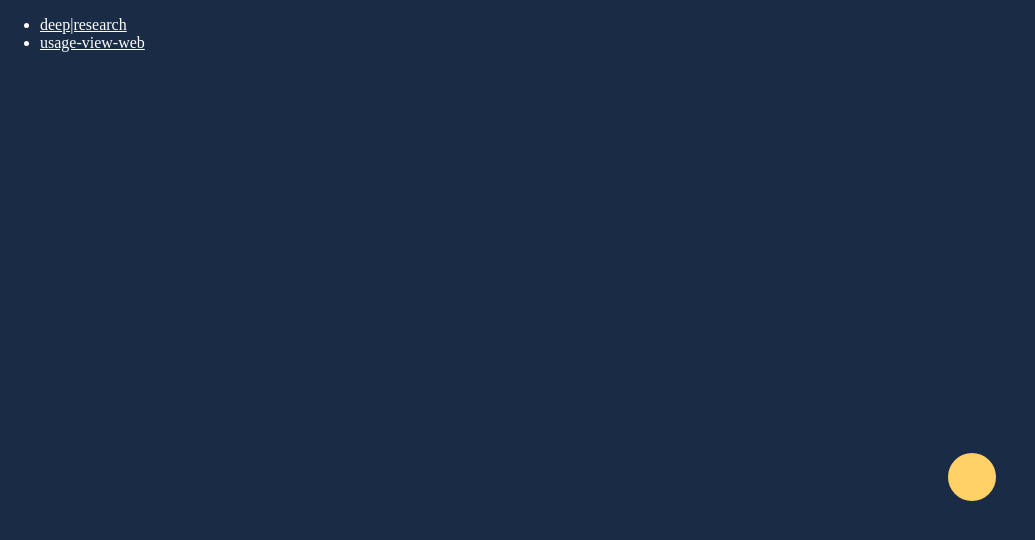
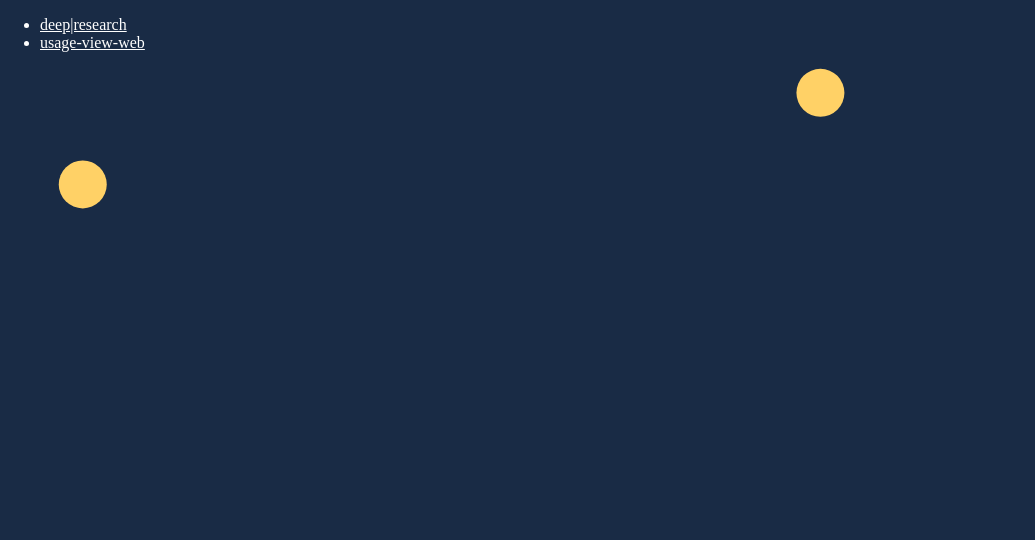
Before and after one commit to PhillipNordwall/PhillipNordwall.github.io, a plain HTML site: page index.html in a window 1280 px wide. Shown: the whole page, without its empty margins (0-1035 px from the left). Drawn offline with Linux system fonts and the light colour scheme.

Commit message:
Animate two interacting bouncing balls

```diff
--- a/index.html
+++ b/index.html
@@ -18,7 +18,8 @@
         overflow: hidden;
       }
 
-      #ball {
+      .ball {
+        position: absolute;
         width: min(48px, 30vmin);
         aspect-ratio: 1;
         border-radius: 50%;
@@ -38,8 +39,9 @@
     </style>
   </head>
   <body>
-    <main id="playfield" aria-label="Bouncing ball animation">
-      <div id="ball"></div>
+    <main id="playfield" aria-label="Two bouncing balls">
+      <div class="ball"></div>
+      <div class="ball"></div>
     </main>
     <nav aria-label="Projects">
       <ul>
@@ -49,32 +51,137 @@
     </nav>
     <script>
       const playfield = document.querySelector('#playfield');
-      const ball = document.querySelector('#ball');
-      const startedAt = performance.now();
+      const initialSpeed = 225;
+      const attraction = 48000;
+      const repulsion = 96000;
+      const balls = Array.from(playfield.querySelectorAll('.ball'), (element) => {
+        const direction = Math.random() * 2 * Math.PI;
+        return {
+          element,
+          x: 0,
+          y: 0,
+          vx: initialSpeed * Math.cos(direction),
+          vy: initialSpeed * Math.sin(direction),
+        };
+      });
+      const [first, second] = balls;
+      let diameter;
       let maxX;
       let maxY;
+      let pointer = null;
+      let previousTime;
 
       function measure() {
-        maxX = Math.max(0, playfield.clientWidth - ball.offsetWidth);
-        maxY = Math.max(0, playfield.clientHeight - ball.offsetHeight);
+        diameter = first.element.getBoundingClientRect().width;
+        maxX = Math.max(0, playfield.clientWidth - diameter);
+        maxY = Math.max(0, playfield.clientHeight - diameter);
       }
 
-      function bounce(distance, limit) {
-        if (limit === 0) return 0;
-        const cycle = distance % (2 * limit);
-        return Math.min(cycle, 2 * limit - cycle);
+      function bounceOffWalls(ball) {
+        if (ball.x < 0 || ball.x > maxX) {
+          ball.vx = ball.x < 0 ? Math.abs(ball.vx) : -Math.abs(ball.vx);
+          ball.x = Math.max(0, Math.min(ball.x, maxX));
+        }
+        if (ball.y < 0 || ball.y > maxY) {
+          ball.vy = ball.y < 0 ? Math.abs(ball.vy) : -Math.abs(ball.vy);
+          ball.y = Math.max(0, Math.min(ball.y, maxY));
+        }
+      }
+
+      function advance(seconds) {
+        const dx = second.x - first.x;
+        const dy = second.y - first.y;
+        const distance = Math.hypot(dx, dy);
+        if (distance > 0) {
+          const attractionStep = attraction * seconds / Math.max(distance, diameter) ** 2;
+          const dvx = attractionStep * dx / distance;
+          const dvy = attractionStep * dy / distance;
+          first.vx += dvx;
+          first.vy += dvy;
+          second.vx -= dvx;
+          second.vy -= dvy;
+        }
+
+        for (const ball of balls) {
+          if (pointer) {
+            const dx = ball.x + diameter / 2 - pointer.x;
+            const dy = ball.y + diameter / 2 - pointer.y;
+            const distance = Math.hypot(dx, dy);
+            if (distance > 0) {
+              // Limit the acceleration within the ball's radius.
+              const repulsionStep = repulsion * seconds / Math.max(distance, diameter / 2) ** 2;
+              ball.vx += repulsionStep * dx / distance;
+              ball.vy += repulsionStep * dy / distance;
+            }
+          }
+          ball.x += ball.vx * seconds;
+          ball.y += ball.vy * seconds;
+          bounceOffWalls(ball);
+        }
+
+        collide();
+      }
+
+      function collide() {
+        const dx = second.x - first.x;
+        const dy = second.y - first.y;
+        const distance = Math.hypot(dx, dy);
+        if (distance >= diameter) return;
+
+        const nx = distance > 0 ? dx / distance : 1;
+        const ny = distance > 0 ? dy / distance : 0;
+        const overlap = (diameter - distance) / 2;
+        first.x -= overlap * nx;
+        first.y -= overlap * ny;
+        second.x += overlap * nx;
+        second.y += overlap * ny;
+
+        // Equal masses exchange their velocity components along the contact normal.
+        const closingSpeed = (first.vx - second.vx) * nx + (first.vy - second.vy) * ny;
+        if (closingSpeed > 0) {
+          first.vx -= closingSpeed * nx;
+          first.vy -= closingSpeed * ny;
+          second.vx += closingSpeed * nx;
+          second.vy += closingSpeed * ny;
+        }
+        bounceOffWalls(first);
+        bounceOffWalls(second);
+      }
+
+      function render() {
+        for (const ball of balls) {
+          ball.element.style.transform = `translate(${ball.x}px, ${ball.y}px)`;
+        }
       }
 
       function animate(now) {
-        const seconds = (now - startedAt) / 1000;
-        const x = bounce(maxX / 2 + seconds * 180, maxX);
-        const y = bounce(maxY / 2 + seconds * 135, maxY);
-        ball.style.transform = `translate(${x}px, ${y}px)`;
+        const elapsed = Math.min((now - (previousTime ?? now)) / 1000, 0.05);
+        previousTime = now;
+        const steps = Math.ceil(elapsed * 240);
+        for (let step = 0; step < steps; step++) {
+          advance(elapsed / steps);
+        }
+        render();
         requestAnimationFrame(animate);
       }
 
       measure();
+      first.x = Math.random() * maxX;
+      first.y = Math.random() * maxY;
+      do {
+        second.x = Math.random() * maxX;
+        second.y = Math.random() * maxY;
+      } while (Math.hypot(second.x - first.x, second.y - first.y) < diameter);
+      render();
+
       window.addEventListener('resize', measure);
+      window.addEventListener('pointermove', (event) => {
+        if (event.pointerType === 'mouse') {
+          pointer = { x: event.clientX, y: event.clientY };
+        }
+      });
+      document.documentElement.addEventListener('pointerleave', () => { pointer = null; });
+      window.addEventListener('blur', () => { pointer = null; });
       requestAnimationFrame(animate);
 
       if ('serviceWorker' in navigator) {
```
